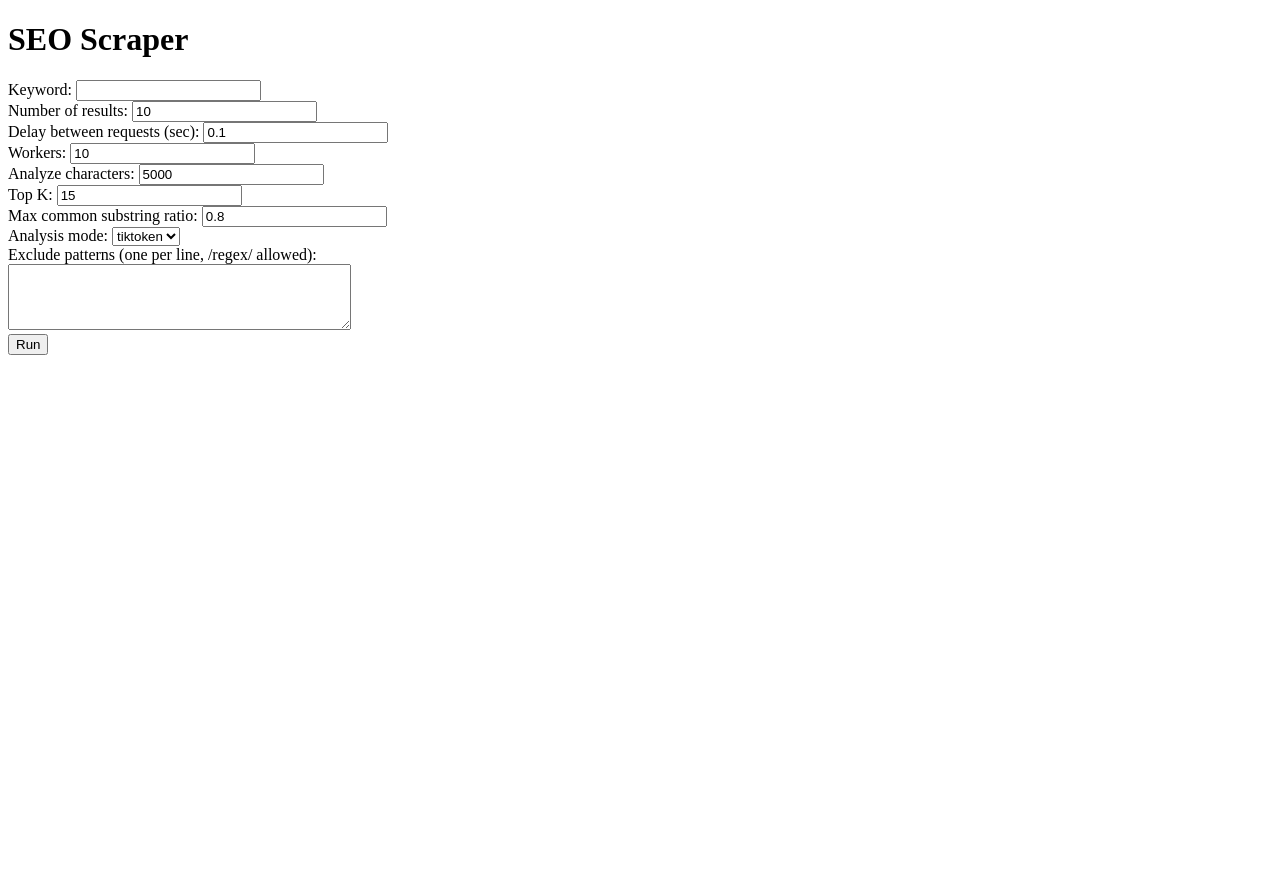
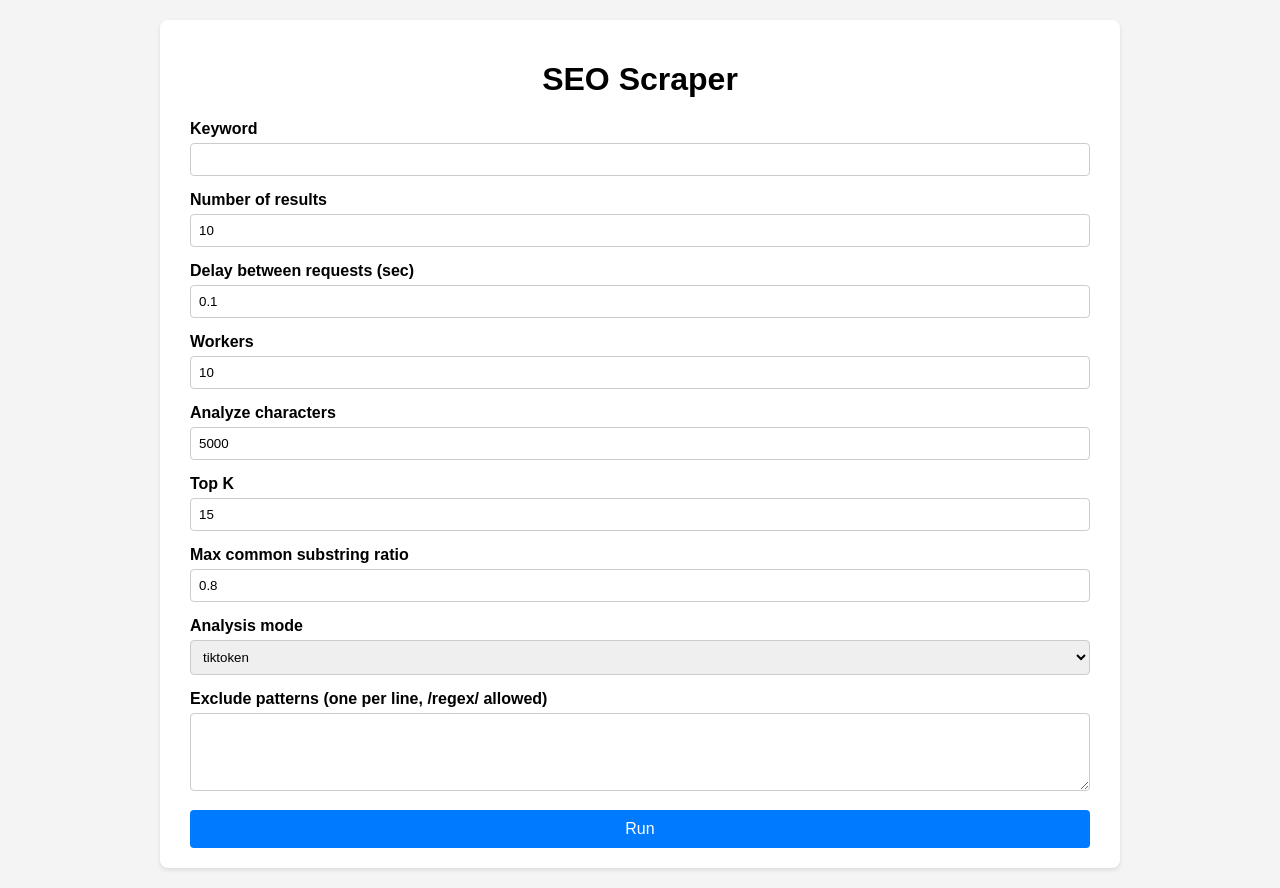
Before and after one commit to ZakuroSystem/seoscraper, a Flask app: page / in a window 1280 px wide. Before the commit the page ends 355 px from the top, so only its background shows below. Run offline with Flask 3, Linux system fonts and the light colour scheme.

Commit message:
Add styled UI with CSS

```diff
--- /dev/null
+++ b/static/style.css
@@ -0,0 +1,80 @@
+body {
+  font-family: Arial, sans-serif;
+  background-color: #f4f4f4;
+  margin: 0;
+  padding: 0;
+}
+
+.container {
+  max-width: 900px;
+  margin: 20px auto;
+  background: #fff;
+  padding: 20px 30px;
+  border-radius: 8px;
+  box-shadow: 0 2px 4px rgba(0,0,0,0.1);
+}
+
+h1, h2 {
+  text-align: center;
+}
+
+form .form-group {
+  margin-bottom: 15px;
+}
+
+label {
+  display: block;
+  font-weight: bold;
+}
+
+input[type="text"],
+input[type="number"],
+textarea,
+select {
+  width: 100%;
+  padding: 8px;
+  margin-top: 5px;
+  border: 1px solid #ccc;
+  border-radius: 4px;
+  box-sizing: border-box;
+}
+
+button {
+  display: block;
+  width: 100%;
+  padding: 10px;
+  background-color: #007bff;
+  color: #fff;
+  border: none;
+  border-radius: 4px;
+  font-size: 16px;
+  cursor: pointer;
+}
+
+button:hover {
+  background-color: #0056b3;
+}
+
+table {
+  width: 100%;
+  border-collapse: collapse;
+  margin-top: 20px;
+}
+
+th, td {
+  padding: 8px;
+  border: 1px solid #ddd;
+}
+
+th {
+  background-color: #f2f2f2;
+}
+
+tr:nth-child(even) {
+  background-color: #f9f9f9;
+}
+
+ul {
+  list-style-type: disc;
+  padding-left: 20px;
+}
--- a/templates/index.html
+++ b/templates/index.html
@@ -3,33 +3,58 @@
 <head>
   <meta charset="utf-8">
   <title>SEO Scraper</title>
+  <link rel="stylesheet" href="{{ url_for('static', filename='style.css') }}">
 </head>
 <body>
+  <div class="container">
     <h1>SEO Scraper</h1>
     <form method="post">
-    <label>Keyword: <input type="text" name="keyword" value="{{ form.keyword if form else '' }}"/></label><br/>
-    <label>Number of results: <input type="number" name="num_results" value="{{ form.num_results if form else 10 }}"/></label><br/>
-    <label>Delay between requests (sec): <input type="number" step="0.1" name="delay" value="{{ form.delay if form else 0.1 }}"/></label><br/>
-    <label>Workers: <input type="number" name="workers" value="{{ form.workers if form else 10 }}"/></label><br/>
-    <label>Analyze characters: <input type="number" name="analyze_chars" value="{{ form.analyze_chars if form else 5000 }}"/></label><br/>
-    <label>Top K: <input type="number" name="rank_k" value="{{ form.rank_k if form else 15 }}"/></label><br/>
-    <label>Max common substring ratio: <input type="number" step="0.1" name="max_common_ratio" value="{{ form.max_common_ratio if form else 0.8 }}"/></label><br/>
-    <label>Analysis mode:
-      <select name="analysis_mode">
+      <div class="form-group">
+        <label for="keyword">Keyword</label>
+        <input type="text" id="keyword" name="keyword" value="{{ form.keyword if form else '' }}">
+      </div>
+      <div class="form-group">
+        <label for="num_results">Number of results</label>
+        <input type="number" id="num_results" name="num_results" value="{{ form.num_results if form else 10 }}">
+      </div>
+      <div class="form-group">
+        <label for="delay">Delay between requests (sec)</label>
+        <input type="number" step="0.1" id="delay" name="delay" value="{{ form.delay if form else 0.1 }}">
+      </div>
+      <div class="form-group">
+        <label for="workers">Workers</label>
+        <input type="number" id="workers" name="workers" value="{{ form.workers if form else 10 }}">
+      </div>
+      <div class="form-group">
+        <label for="analyze_chars">Analyze characters</label>
+        <input type="number" id="analyze_chars" name="analyze_chars" value="{{ form.analyze_chars if form else 5000 }}">
+      </div>
+      <div class="form-group">
+        <label for="rank_k">Top K</label>
+        <input type="number" id="rank_k" name="rank_k" value="{{ form.rank_k if form else 15 }}">
+      </div>
+      <div class="form-group">
+        <label for="max_common_ratio">Max common substring ratio</label>
+        <input type="number" step="0.1" id="max_common_ratio" name="max_common_ratio" value="{{ form.max_common_ratio if form else 0.8 }}">
+      </div>
+      <div class="form-group">
+        <label for="analysis_mode">Analysis mode</label>
+        <select id="analysis_mode" name="analysis_mode">
           {% for m in ['tiktoken','char','hybrid'] %}
             <option value="{{ m }}" {% if form and form.analysis_mode == m %}selected{% endif %}>{{ m }}</option>
           {% endfor %}
         </select>
-    </label><br/>
-    <label>Exclude patterns (one per line, /regex/ allowed):<br/>
-      <textarea name="exclude_patterns" rows="4" cols="40">{{ form.exclude_patterns if form else '' }}</textarea>
-    </label><br/>
+      </div>
+      <div class="form-group">
+        <label for="exclude_patterns">Exclude patterns (one per line, /regex/ allowed)</label>
+        <textarea id="exclude_patterns" name="exclude_patterns" rows="4">{{ form.exclude_patterns if form else '' }}</textarea>
+      </div>
       <button type="submit">Run</button>
     </form>
 
     {% if results %}
     <h2>Results</h2>
-  <table border="1">
+    <table>
       <tr><th>URL</th><th>Domain</th><th>Published Time</th><th>Title</th><th>Robots</th><th>Text</th></tr>
       {% for r in results %}
       <tr>
@@ -57,5 +82,6 @@
       {% endfor %}
     </ul>
     {% endif %}
+  </div>
 </body>
 </html>
```
Lines whose indentation alone changed are shown as unchanged.
